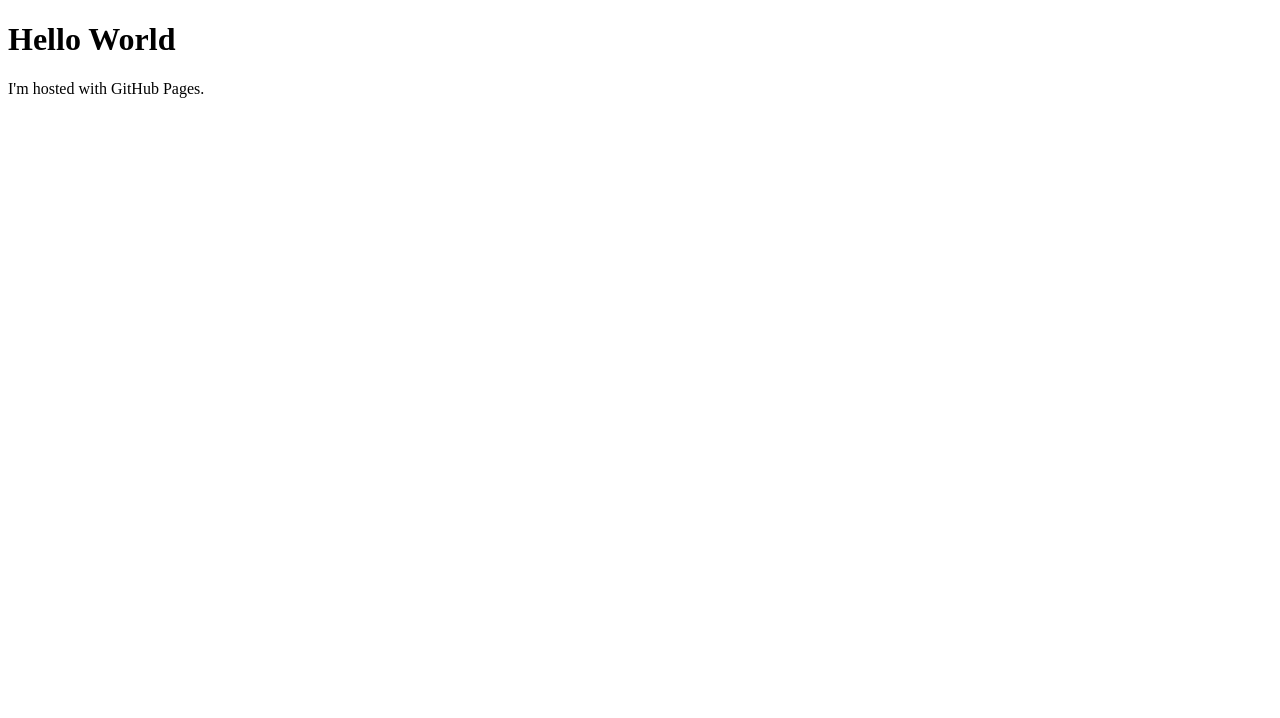
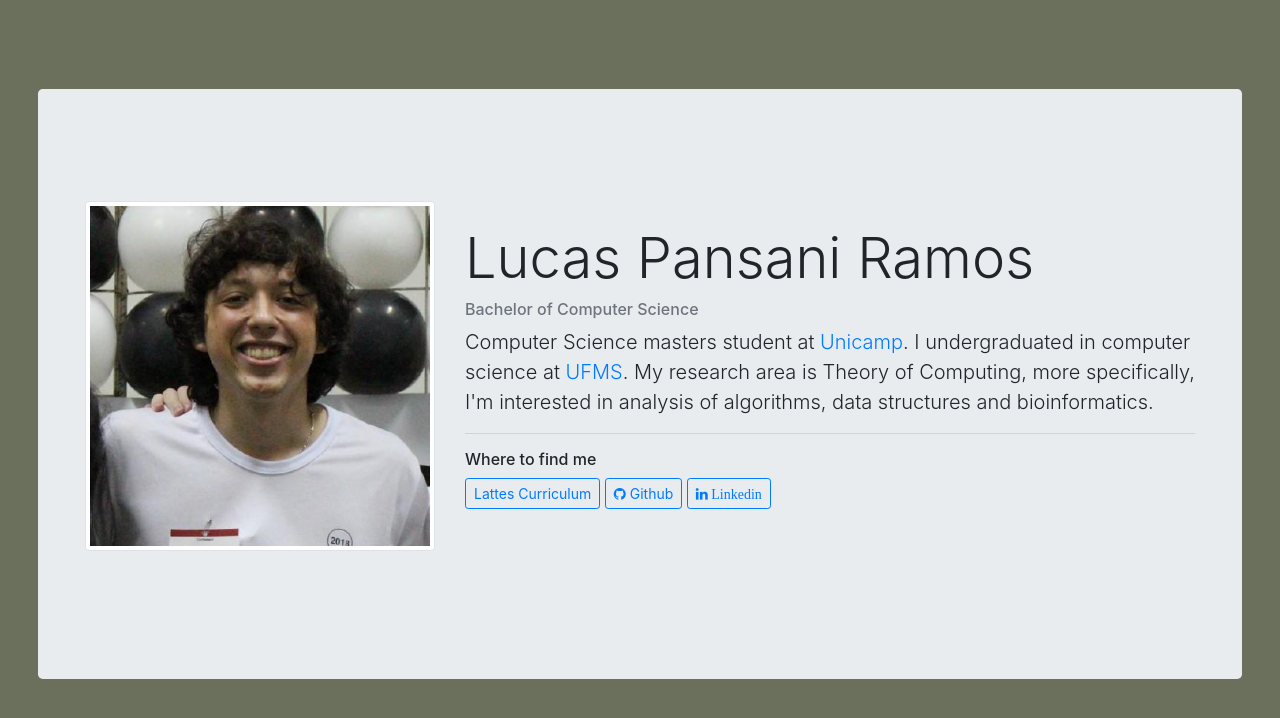
Before and after one commit to lucaspr98/lucaspr98.github.io, a plain HTML site: page index.html in a window 1280 px wide. Drawn offline with nearby package versions, Linux system fonts and the light colour scheme; some icons are missing.

Commit message:
new style

```diff
--- a/index.html
+++ b/index.html
@@ -1,7 +1,41 @@
 <!DOCTYPE html>
 <html>
-<body>
-<h1>Hello World</h1>
-<p>I'm hosted with GitHub Pages.</p>
-</body>
+    <head>
+        <meta charset="utf-8">
+        <meta name="viewport" content="width=device-width, initial-scale=1, shrink-to-fit=no">
+        <title>Lucas Pansani Ramos</title>
+        <link rel="stylesheet" href="styles/style.css">
+        <link rel="stylesheet" href="https://stackpath.bootstrapcdn.com/bootstrap/4.3.1/css/bootstrap.min.css" integrity="sha384-ggOyR0iXCbMQv3Xipma34MD+dH/1fQ784/j6cY/iJTQUOhcWr7x9JvoRxT2MZw1T" crossorigin="anonymous">
+        <link rel="stylesheet" href="https://cdn.rawgit.com/jpswalsh/academicons/master/css/academicons.min.css">
+        <link rel="stylesheet" href="https://cdnjs.cloudflare.com/ajax/libs/font-awesome/4.7.0/css/font-awesome.min.css">
+    </head>
+    <body class="main">
+        <div class="jumbotron info">
+            <div class="container">
+          <div class="row my-5 justify-content-center">
+            <div class="col-md-4">
+              <figure class="figure">
+                <img src="pic.jpeg" alt="Profile Image" class="img-thumbnail">
+              </figure>
+            </div>
+            <div class="col-md-8">
+              <h1 class="display-4 mt-4">Lucas Pansani Ramos</h1>
+              <h6 class="text-muted">Bachelor of Computer Science</h6>
+              <p class="lead">
+                Computer Science masters student at <a href="https://www.ic.unicamp.br" target="_blank">Unicamp</a>. I
+                undergraduated in computer science at <a href="https://www.facom.ufms.br" target="_blank">UFMS</a>. My research area is Theory of Computing, more specifically, I'm interested in analysis of algorithms, data structures and bioinformatics.
+                <!-- <a target="_blank" type="application/pdf" class="badge badge-secondary" href="">Full CV</a> -->
+              </p>
+              <hr>
+              <h6>Where to find me</h6>
+              <p>
+                <a target="_blank" class="btn btn-sm btn-outline-primary" href="http://lattes.cnpq.br/9921311673646745"><i class="ai ai-lattes"></i> Lattes Curriculum</a>
+                <a target="_blank" class="btn btn-sm btn-outline-primary" href="https://github.com/lucaspr98"><i class="fa fa-github"></i> Github</a>
+                <a target="_blank" class="btn btn-sm btn-outline-primary" href="https://www.linkedin.com/in/lucas-pansani-ramos"><i class="fa fa-linkedin"> Linkedin</i></a>
+              </p>
+            </div>
+          </div>
+            </div>
+          </div>
+    </body>
 </html>
--- /dev/null
+++ b/styles/style.css
@@ -0,0 +1,13 @@
+.main {
+    height: 100vh;
+    width: 100vw;
+    background-color: #6b705c;
+    display: flex;
+    justify-content: center;
+    align-items: center;
+}
+
+.info {
+    border-radius: 40px;
+    position: relative;
+}
```
Also changed, not shown: pic.jpeg (added).
